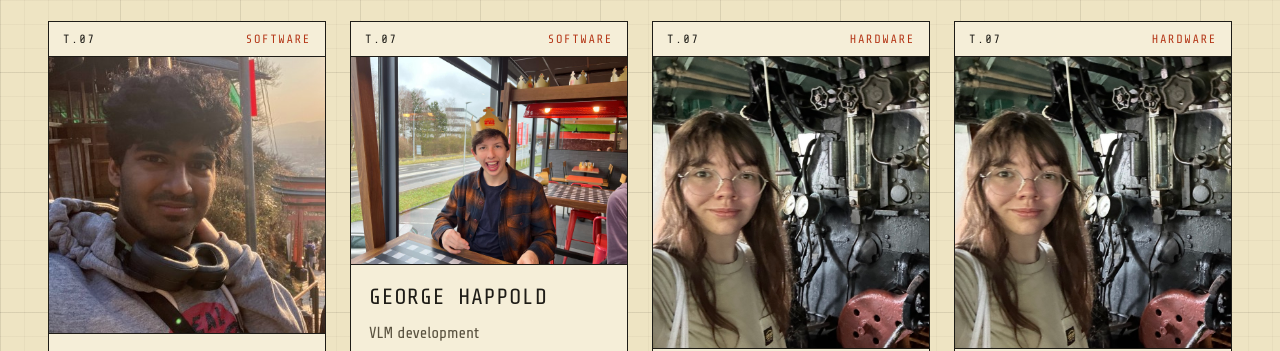
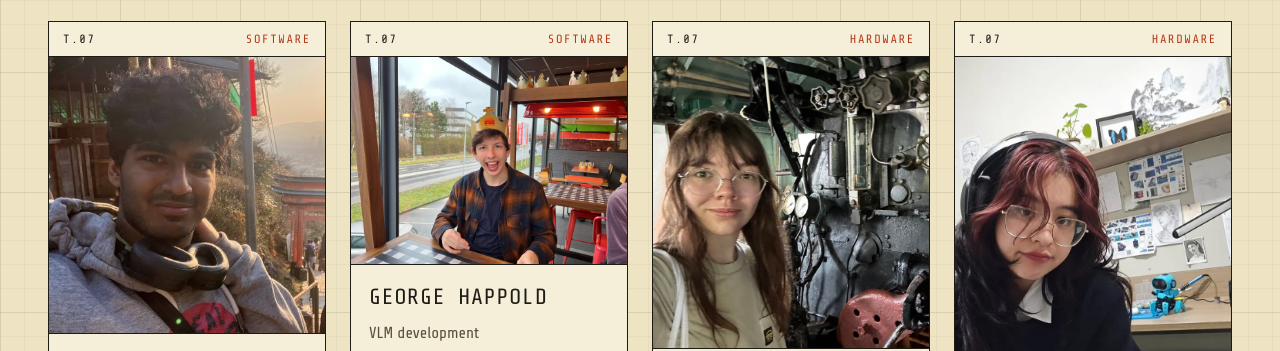
Before and after one commit to open3dhumanoid/open3dhumanoid.github.io, a plain HTML site: page team.html in a window 1280 px wide. Shown: the part 1608-1959 px from the top of the page. Drawn offline with nearby package versions, Linux system fonts and the light colour scheme.

Commit message:
Update team.html

```diff
--- a/team.html
+++ b/team.html
@@ -216,7 +216,7 @@
       <article class="card">
         <div class="card-head"><span>T.07</span><span class="accent">Hardware</span></div>
         <!-- Replace this drawing with <img class="card-art" src="photo.jpg" alt="Name"> -->
-        <img class="card-art" src="assets/zoe.webp" alt="Name Surname" width="400" height="320" loading="lazy">
+        <img class="card-art" src="assets/lucci.webp" alt="Name Surname" width="400" height="320" loading="lazy">
           <path class="s-acc" d="M100 0V160M0 80H200" fill="none" stroke-width="0.5" stroke-dasharray="10 3 2 3" stroke-opacity="0.7"/>
           <circle class="s-ink" cx="100" cy="62" r="24" fill="none" stroke-width="1"/>
           <path class="s-ink" d="M52 150C52 108 148 108 148 150" fill="none" stroke-width="1"/>
```
